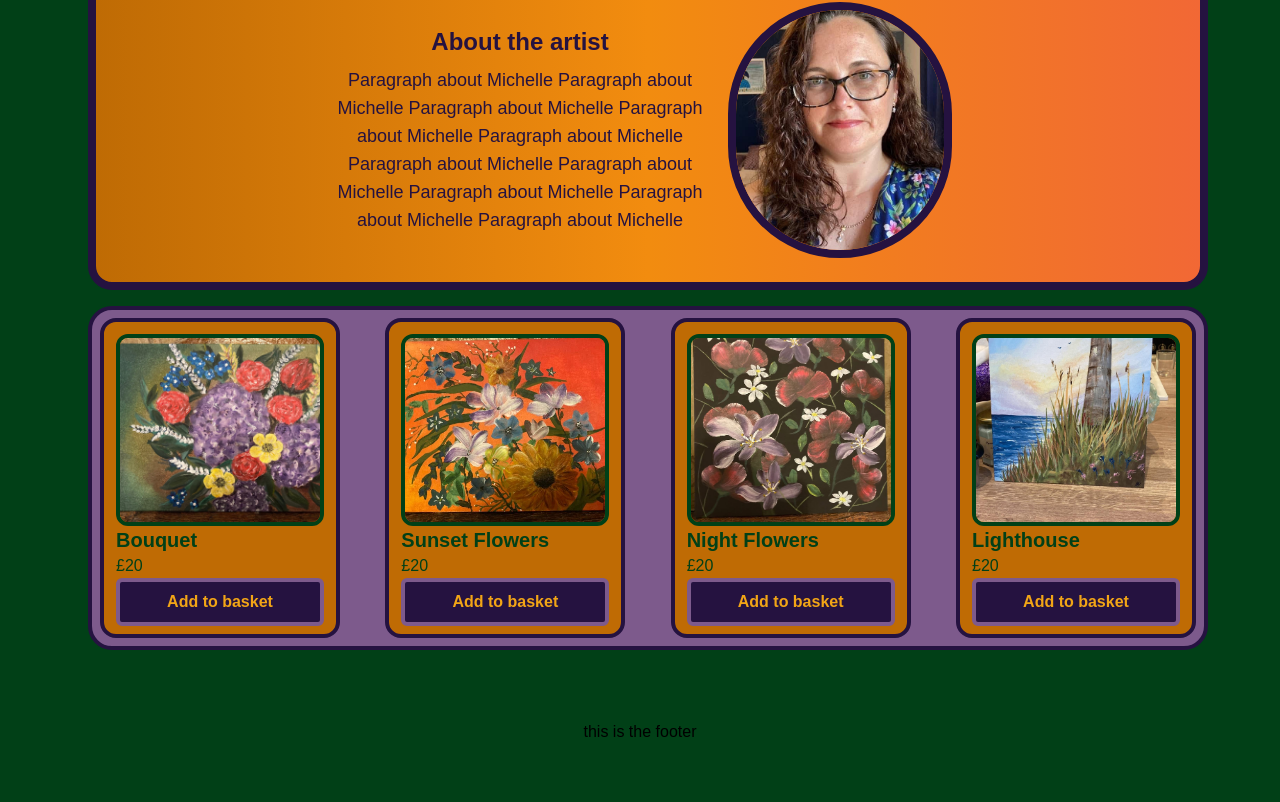
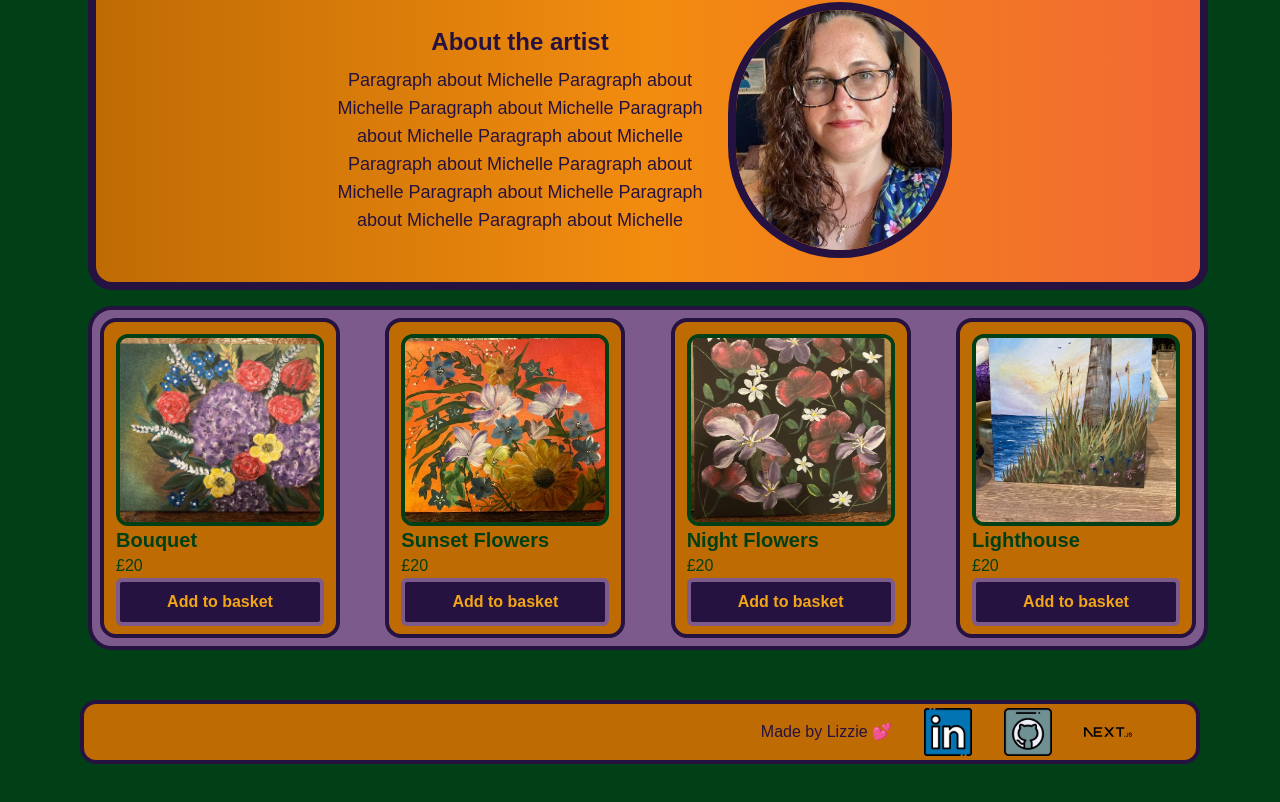
Before and after one commit to LizzieH97/sun-shell-art, a Next.js app: page / in a window 1280 px wide. Shown: the part 448-1250 px from the top of the page. Built offline with nearby package versions, Linux system fonts and the light colour scheme; a web font is replaced by a local one.

Commit message:
added footer, sorted colours

```diff
--- a/app/account/page.tsx
+++ b/app/account/page.tsx
@@ -1,4 +1,5 @@
 "use client";
+import Footer from "../components/footer";
 import NavBar from "../components/navBar";
 import SignupForm from "../components/signUpForm";
 
@@ -16,7 +17,7 @@ export default function Account() {
         </div>
       </main>
       <footer className="row-start-3 flex gap-[24px] flex-wrap items-center justify-center">
-        <div>this is the footer</div>
+        <Footer />
       </footer>
     </div>
   );
--- a/app/basket/page.tsx
+++ b/app/basket/page.tsx
@@ -1,4 +1,5 @@
 "use client";
+import Footer from "../components/footer";
 import NavBar from "../components/navBar";
 
 import { useBasket } from "../context/basketContext";
@@ -44,7 +45,7 @@ export default function Basket() {
         </div>
       </main>
       <footer className="row-start-3 flex gap-[24px] flex-wrap items-center justify-center">
-        <div>this is the footer</div>
+        <Footer />
       </footer>
     </div>
   );
--- a/app/bycategory/page.tsx
+++ b/app/bycategory/page.tsx
@@ -1,4 +1,5 @@
 "use client";
+import Footer from "../components/footer";
 import NavBar from "../components/navBar";
 
 export default function ByCategory() {
@@ -25,7 +26,7 @@ export default function ByCategory() {
         </div>
       </main>
       <footer className="row-start-3 flex gap-[24px] flex-wrap items-center justify-center">
-        <div>this is the footer</div>
+        <Footer />
       </footer>
     </div>
   );
--- /dev/null
+++ b/app/components/footer.tsx
@@ -0,0 +1,21 @@
+import Link from "next/link";
+
+export default function Footer() {
+  return (
+    <div className="flex flex-wrap items-center justify-around lg:justify-end bg-beige text-grape gap-8 p-1 pr-2 lg:pr-16 w-full border-4 border-grape rounded-2xl">
+      <p className="text-sm lg:text-base text-center lg:w-auto w-36">
+        Made by Lizzie 💕
+      </p>
+      <Link
+        href="https://www.linkedin.com/in/elizabeth-hughes-347633171/"
+        target="_blank"
+      >
+        <img src="/linkedin.png" className="lg:w-12 lg:h-12 w-8 h-8"></img>
+      </Link>
+      <Link href="https://github.com/LizzieH97" target="_blank">
+        <img src="/github.png" className="lg:w-12 lg:h-12 w-8 h-8"></img>
+      </Link>
+      <img src="/next.svg" className="lg:w-12 lg:h-12 w-8 h-8"></img>
+    </div>
+  );
+}
--- a/app/page.tsx
+++ b/app/page.tsx
@@ -4,6 +4,7 @@ import NavBar from "./components/navBar";
 import { mockData } from "./data/mockData";
 import ItemCard from "./components/itemCard";
 import BasketItems from "./components/basketItems";
+import Footer from "./components/footer";
 
 type ItemProps = {
   id: number;
@@ -79,8 +80,8 @@ export default function Home() {
           })}
         </div>
       </main>
-      <footer className="row-start-3 flex gap-[24px] flex-wrap items-center justify-center">
-        <div>this is the footer</div>
+      <footer className="row-start-3 flex w-full flex-wrap items-center justify-center">
+        <Footer />
       </footer>
     </div>
   );
```
Also changed, not shown: public/github.png (added), public/linkedin.png (added).
